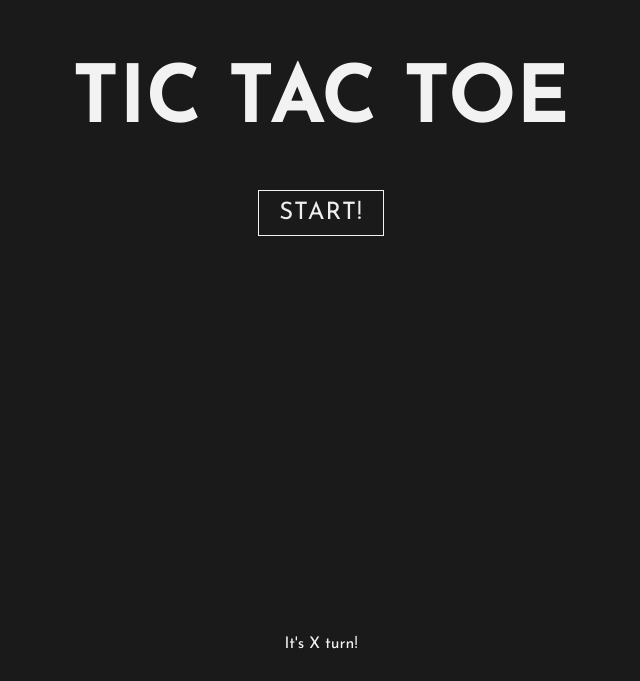
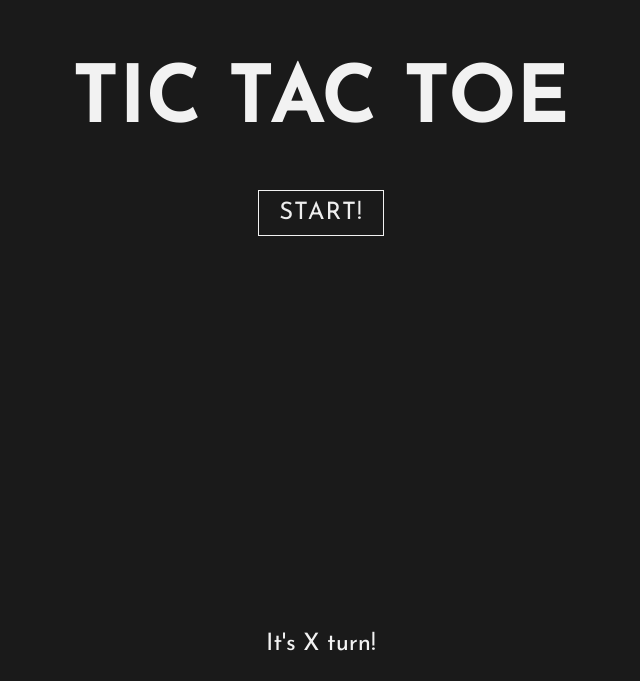
Before and after one commit to lesYeauxSansVisage/tic-tac-toe, a plain HTML site: page index.html in a window 1280 px wide. Shown: the part 251-932 px from the top of the page, without its empty margins (319-959 px from the left). Drawn offline with Linux system fonts and the light colour scheme.

Commit message:
fixed the classname for the counter

```diff
--- a/index.html
+++ b/index.html
@@ -19,7 +19,7 @@
 
     <section class="game-page">
         <div class="game-display">
-            <p game-display__counter>It's <span id="message-span">X</span> turn!</p>
+            <p class="game-display__counter">It's <span id="message-span">X</span> turn!</p>
 
         </div>
 
```
